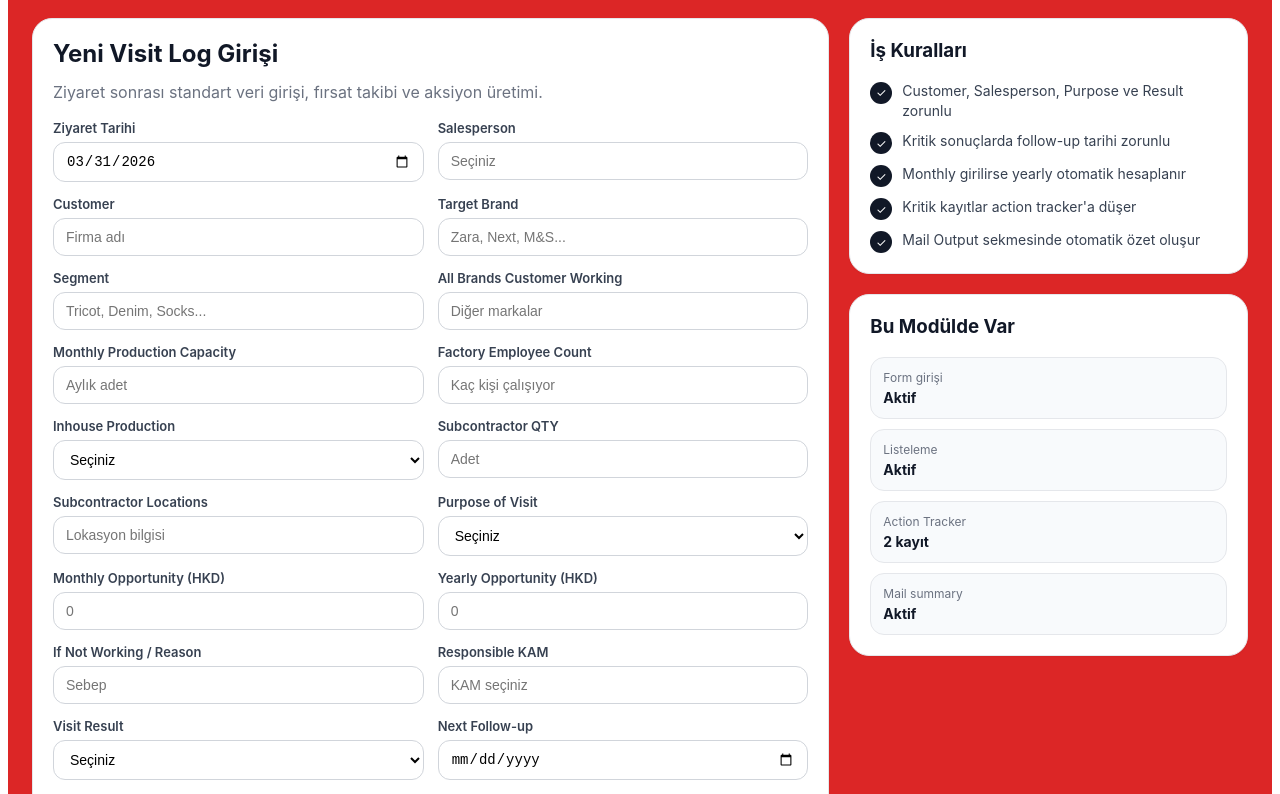
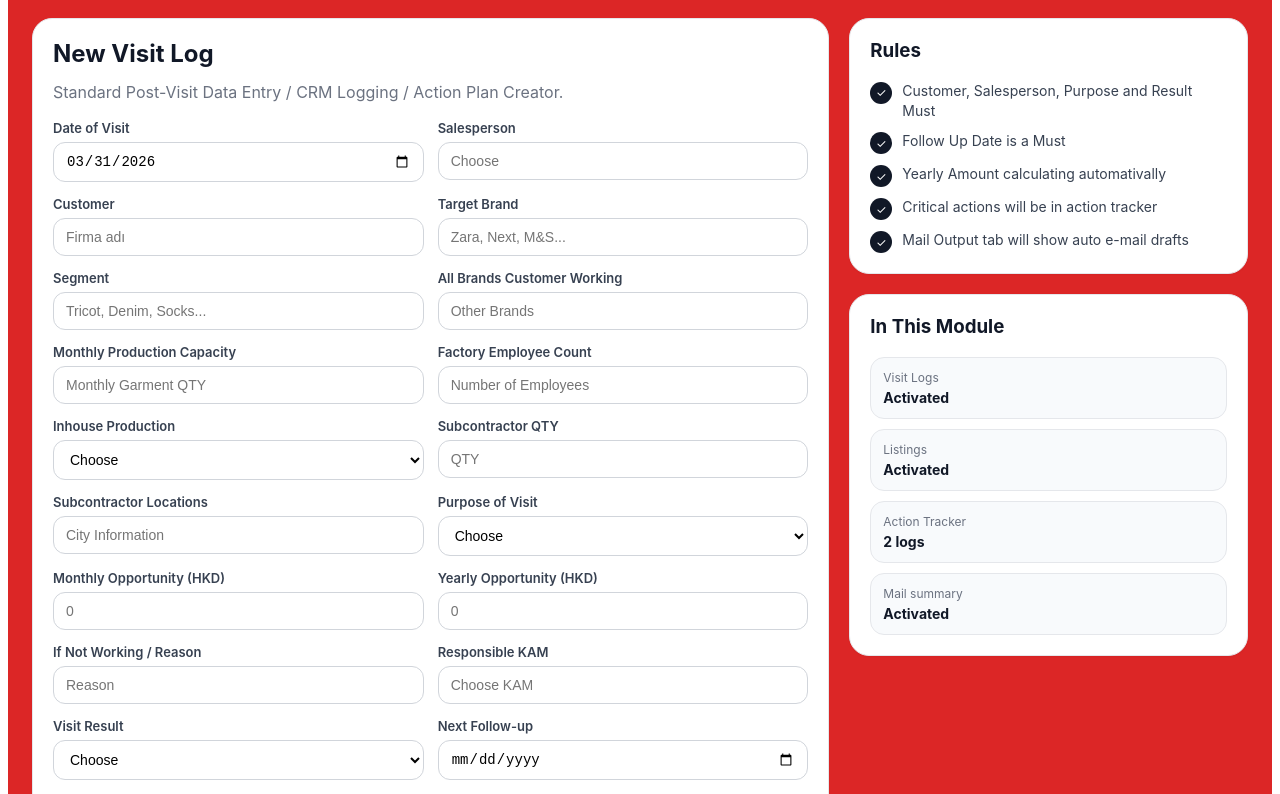
Before and after one commit to goknilakidil-collab/visit-log-app, a Next.js app: page / in a window 1280 px wide. Shown: the part 626-1420 px from the top of the page. Built offline with nearby package versions, Linux system fonts and the light colour scheme.

Commit message:
Update page.js

```diff
--- a/app/page.js
+++ b/app/page.js
@@ -655,7 +655,7 @@ Best regards`;
             marginBottom: 20,
           }}
         >
-          <KpiCard label="Toplam Visit" value={kpis.total} />
+          <KpiCard label="Total Visit" value={kpis.total} />
           <KpiCard label="Follow-up" value={kpis.followUps} />
           <KpiCard label="Order Expected" value={kpis.orderExpected} />
           <KpiCard label="Critical" value={kpis.critical} />
@@ -706,7 +706,7 @@ Best regards`;
           <div style={{ marginBottom: 14 }}>
             <h3 style={{ margin: 0 }}>Filters</h3>
             <div style={{ color: "#6b7280", fontSize: 13, marginTop: 6 }}>
-              Tarih aralığı, salesperson ve brand bazında filtreleme
+              Date, salesperson and brand filter
             </div>
           </div>
 
@@ -805,9 +805,9 @@ Best regards`;
             }}
           >
             <div style={cardStyle()}>
-              <h2 style={{ marginTop: 0 }}>Yeni Visit Log Girişi</h2>
+              <h2 style={{ marginTop: 0 }}>New Visit Log</h2>
               <p style={{ color: "#6b7280", marginTop: -6, marginBottom: 18 }}>
-                Ziyaret sonrası standart veri girişi, fırsat takibi ve aksiyon üretimi.
+                Standard Post-Visit Data Entry / CRM Logging / Action Plan Creator.
               </p>
 
               <div
@@ -818,7 +818,7 @@ Best regards`;
                   gap: 14,
                 }}
               >
-                <Field label="Ziyaret Tarihi">
+                <Field label="Date of Visit">
                   <input
                     type="date"
                     value={form.date}
@@ -832,7 +832,7 @@ Best regards`;
                     value={form.salesperson}
                     onChange={(e) => updateForm("salesperson", e.target.value)}
                     style={inputStyle()}
-                    placeholder="Seçiniz"
+                    placeholder="Choose"
                   />
                 </Field>
 
@@ -868,7 +868,7 @@ Best regards`;
                     value={form.allBrands}
                     onChange={(e) => updateForm("allBrands", e.target.value)}
                     style={inputStyle()}
-                    placeholder="Diğer markalar"
+                    placeholder="Other Brands"
                   />
                 </Field>
 
@@ -877,7 +877,7 @@ Best regards`;
                     value={form.monthlyCapacity}
                     onChange={(e) => updateForm("monthlyCapacity", e.target.value)}
                     style={inputStyle()}
-                    placeholder="Aylık adet"
+                    placeholder="Monthly Garment QTY"
                   />
                 </Field>
 
@@ -886,7 +886,7 @@ Best regards`;
                     value={form.employeeCount}
                     onChange={(e) => updateForm("employeeCount", e.target.value)}
                     style={inputStyle()}
-                    placeholder="Kaç kişi çalışıyor"
+                    placeholder="Number of Employees"
                   />
                 </Field>
 
@@ -896,7 +896,7 @@ Best regards`;
                     onChange={(e) => updateForm("inhouseProduction", e.target.value)}
                     style={inputStyle()}
                   >
-                    <option value="">Seçiniz</option>
+                    <option value="">Choose</option>
                     <option>Yes</option>
                     <option>No</option>
                   </select>
@@ -907,7 +907,7 @@ Best regards`;
                     value={form.subcontractorQty}
                     onChange={(e) => updateForm("subcontractorQty", e.target.value)}
                     style={inputStyle()}
-                    placeholder="Adet"
+                    placeholder="QTY"
                   />
                 </Field>
 
@@ -918,7 +918,7 @@ Best regards`;
                       updateForm("subcontractorLocations", e.target.value)
                     }
                     style={inputStyle()}
-                    placeholder="Lokasyon bilgisi"
+                    placeholder="City Information"
                   />
                 </Field>
 
@@ -928,7 +928,7 @@ Best regards`;
                     onChange={(e) => updateForm("purpose", e.target.value)}
                     style={inputStyle()}
                   >
-                    <option value="">Seçiniz</option>
+                    <option value="">Choose</option>
                     {purposes.map((item) => (
                       <option key={item} value={item}>
                         {item}
@@ -964,7 +964,7 @@ Best regards`;
                     value={form.notWorkingReason}
                     onChange={(e) => updateForm("notWorkingReason", e.target.value)}
                     style={inputStyle()}
-                    placeholder="Sebep"
+                    placeholder="Reason"
                   />
                 </Field>
 
@@ -973,7 +973,7 @@ Best regards`;
                     value={form.responsibleKAM}
                     onChange={(e) => updateForm("responsibleKAM", e.target.value)}
                     style={inputStyle()}
-                    placeholder="KAM seçiniz"
+                    placeholder="Choose KAM"
                   />
                 </Field>
 
@@ -983,7 +983,7 @@ Best regards`;
                     onChange={(e) => updateForm("result", e.target.value)}
                     style={inputStyle()}
                   >
-                    <option value="">Seçiniz</option>
+                    <option value="">Choose</option>
                     {visitResults.map((item) => (
                       <option key={item} value={item}>
                         {item}
@@ -1008,30 +1008,30 @@ Best regards`;
                   value={form.notes}
                   onChange={(e) => updateForm("notes", e.target.value)}
                   style={{ ...inputStyle(), minHeight: 140, resize: "vertical" }}
-                  placeholder="Ziyaret notu, sipariş potansiyeli, riskler, aksiyonlar..."
+                  placeholder="Visit Notes, Order Potential, Risks, Action Plan..."
                 />
               </div>
             </div>
 
             <div style={{ display: "grid", gap: 20 }}>
               <div style={cardStyle()}>
-                <h3 style={{ marginTop: 0 }}>İş Kuralları</h3>
-                <Checklist text="Customer, Salesperson, Purpose ve Result zorunlu" />
-                <Checklist text="Kritik sonuçlarda follow-up tarihi zorunlu" />
-                <Checklist text="Monthly girilirse yearly otomatik hesaplanır" />
-                <Checklist text="Kritik kayıtlar action tracker'a düşer" />
-                <Checklist text="Mail Output sekmesinde otomatik özet oluşur" />
+                <h3 style={{ marginTop: 0 }}>Rules</h3>
+                <Checklist text="Customer, Salesperson, Purpose and Result Must" />
+                <Checklist text="Follow Up Date is a Must" />
+                <Checklist text="Yearly Amount calculating automativally" />
+                <Checklist text="Critical actions will be in action tracker" />
+                <Checklist text="Mail Output tab will show auto e-mail drafts" />
               </div>
 
               <div style={cardStyle()}>
-                <h3 style={{ marginTop: 0 }}>Bu Modülde Var</h3>
-                <MiniStat label="Form girişi" value="Aktif" />
-                <MiniStat label="Listeleme" value="Aktif" />
+                <h3 style={{ marginTop: 0 }}>In This Module</h3>
+                <MiniStat label="Visit Logs" value="Activated" />
+                <MiniStat label="Listings" value="Activated" />
                 <MiniStat
                   label="Action Tracker"
-                  value={`${actionItems.length} kayıt`}
+                  value={`${actionItems.length} logs`}
                 />
-                <MiniStat label="Mail summary" value="Aktif" />
+                <MiniStat label="Mail summary" value="Activated" />
               </div>
             </div>
           </div>
@@ -1185,7 +1185,7 @@ Best regards`;
           <div style={cardStyle()}>
             <h2 style={{ marginTop: 0 }}>Action Tracker</h2>
             <div style={{ color: "#6b7280", marginBottom: 14, fontSize: 14 }}>
-              Kritik visit sonuçlarından türeyen aksiyonlar
+              Critical Visits Action Plans
             </div>
 
             <div style={{ overflowX: "auto" }}>
@@ -1251,7 +1251,7 @@ Best regards`;
             <div style={cardStyle()}>
               <h2 style={{ marginTop: 0 }}>Mail Output Source</h2>
               <div style={{ color: "#6b7280", marginBottom: 14, fontSize: 14 }}>
-                Bir kayıt seç ve otomatik mail özetini gör
+                Choose a Log and see Auto E-mail Summary
               </div>
 
               <div style={{ display: "grid", gap: 10 }}>
@@ -1329,7 +1329,7 @@ Best regards`;
               <div>
                 <h2 style={{ margin: 0 }}>AI Insights</h2>
                 <div style={{ color: "#6b7280", fontSize: 14, marginTop: 6 }}>
-                  Seçili visit kaydı için öneri, risk ve sonraki aksiyon analizi
+                  Recommendations, risks, and next action analysis for the selected visit record
                 </div>
               </div>
               <button style={secondaryButton} onClick={copyAIOutput}>
```
